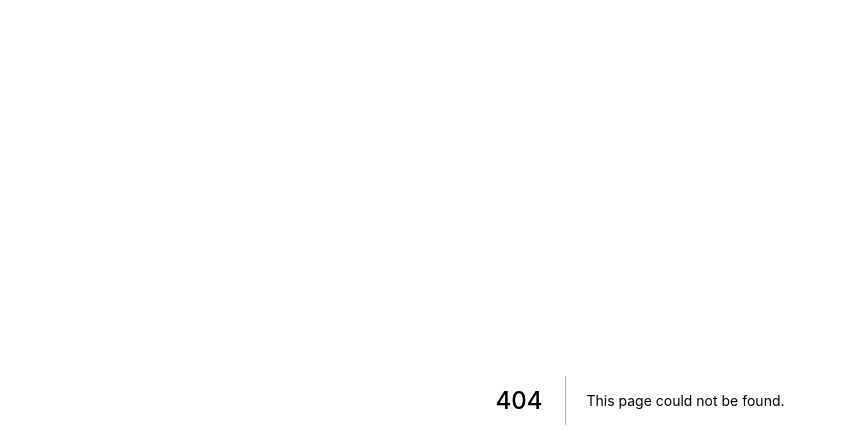
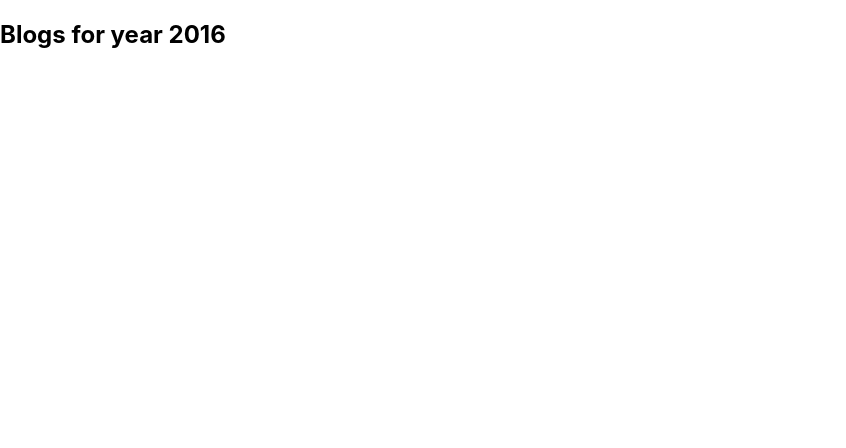
Before and after one commit to dance2die/mdx-bundle-demo, a Next.js app: page /blog/2016 in a window 1280 px wide. Before the commit this address had no page. Shown: the top 448 px of the page, without its empty margins (0-846 px from the left). Built offline with nearby package versions, Linux system fonts and the light colour scheme.

Commit message:
Blog blocks! takes you to dynamic yearly blog block

```diff
--- /dev/null
+++ b/pages/blog/[year].js
@@ -0,0 +1,15 @@
+import { useRouter } from 'next/router';
+import { useEffect } from 'react';
+
+function YearBlock() {
+	const router = useRouter();
+	const { year } = router.query;
+
+	return (
+		<main>
+			<h2>Blogs for year {year}</h2>
+		</main>
+	);
+}
+
+export default YearBlock;
```
Also changed, not shown: pages/blog.js (+13 -5 lines).
